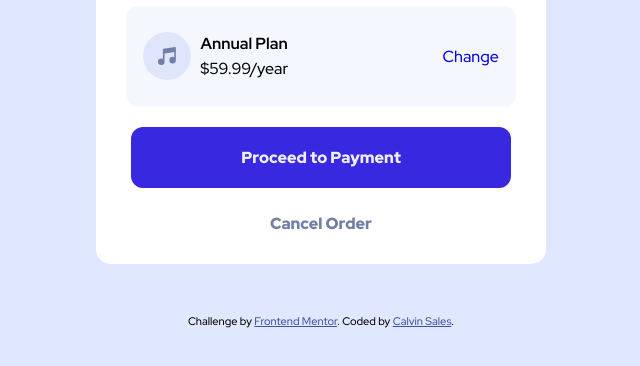
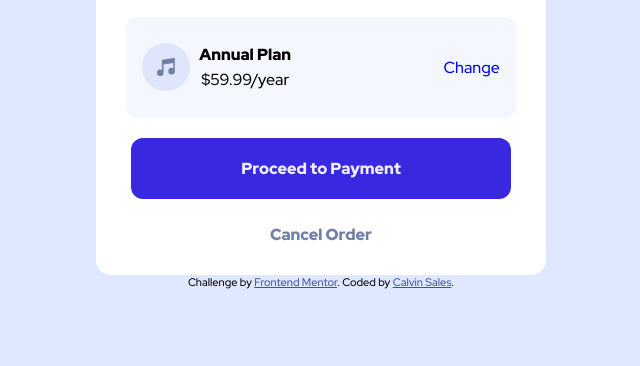
Before and after one commit to NoobKelvin/order-summary, a plain HTML site: page index.html in a window 1280 px wide. Shown: the part 450-816 px from the top of the page, without its empty margins (319-959 px from the left). Drawn offline with Linux system fonts and the light colour scheme.

Commit message:
Add files via upload

```diff
--- a/index.html
+++ b/index.html
@@ -27,7 +27,7 @@
             <div class="plan-left">
               <img src="images/icon-music.svg" alt="music icon">
               <section id="plan_desc">
-                <h4>Annual Plan</h4>
+                <p class="annual_plan">Annual Plan</p>
                 <p>$59.99/year</p>
               </section>
             </div>
--- a/style.css
+++ b/style.css
@@ -14,20 +14,15 @@ body {
     background-repeat: no-repeat;
     background-size: contain;
     background-color: hsl(225, 100%, 94%);
-
+    display: flex;
+    justify-content: center;
+    align-items: center;
+    flex-direction: column;
 }
 
 img {
     background-size: contain;
     max-width: 100%;
-}
-
-main {
-    margin: 50px auto;
-    padding: 0 25px;
-    display: flex;
-    justify-content: center;
-
 }
 
 .order{
@@ -56,6 +51,10 @@ h1 {
     margin: 20px 0;
     padding: 0 45px;
     line-height: 1.6em;
+}
+
+.annual_plan {
+    font-weight: 900;
 }
 
 .plan {
@@ -113,6 +112,7 @@ h1 {
 .btn1:hover {
     background-color: hsl(224, 23%, 55%);
     text-decoration: none;
+
 }
 
 .btn2 {
```
